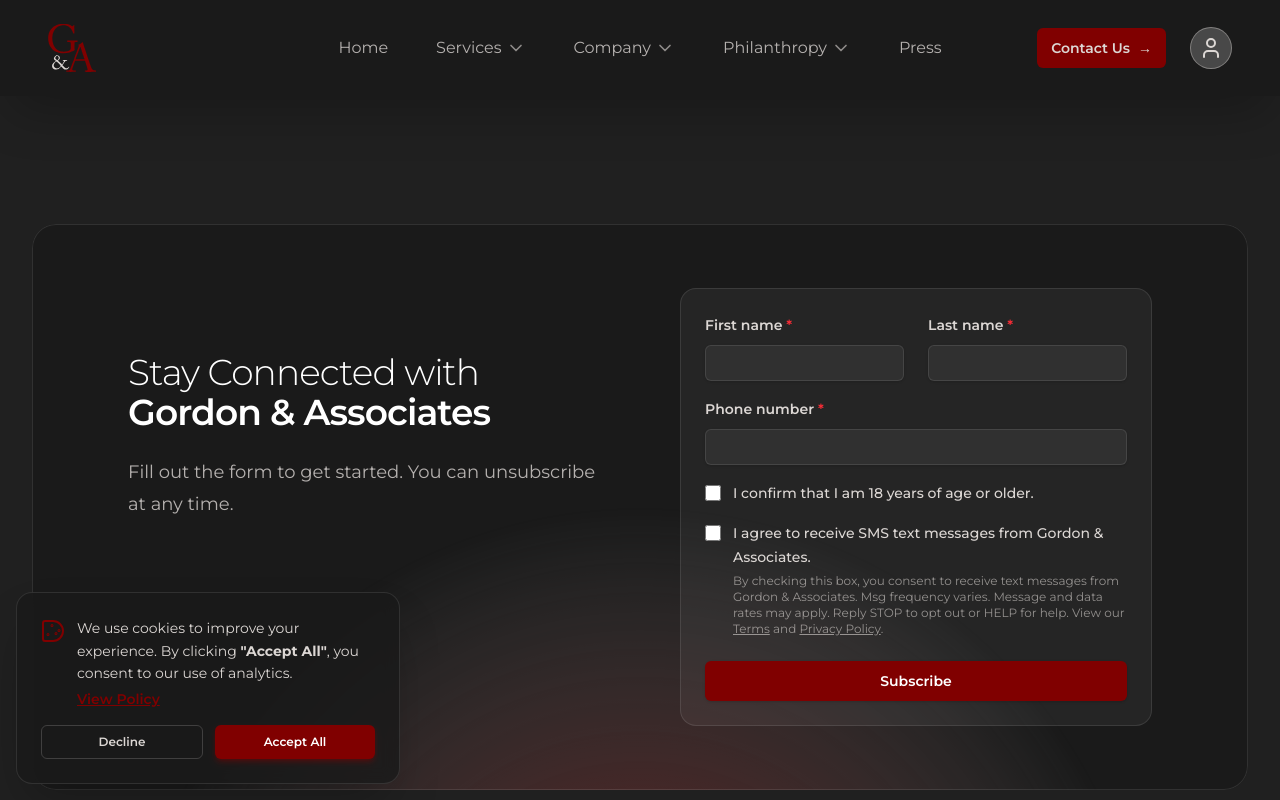
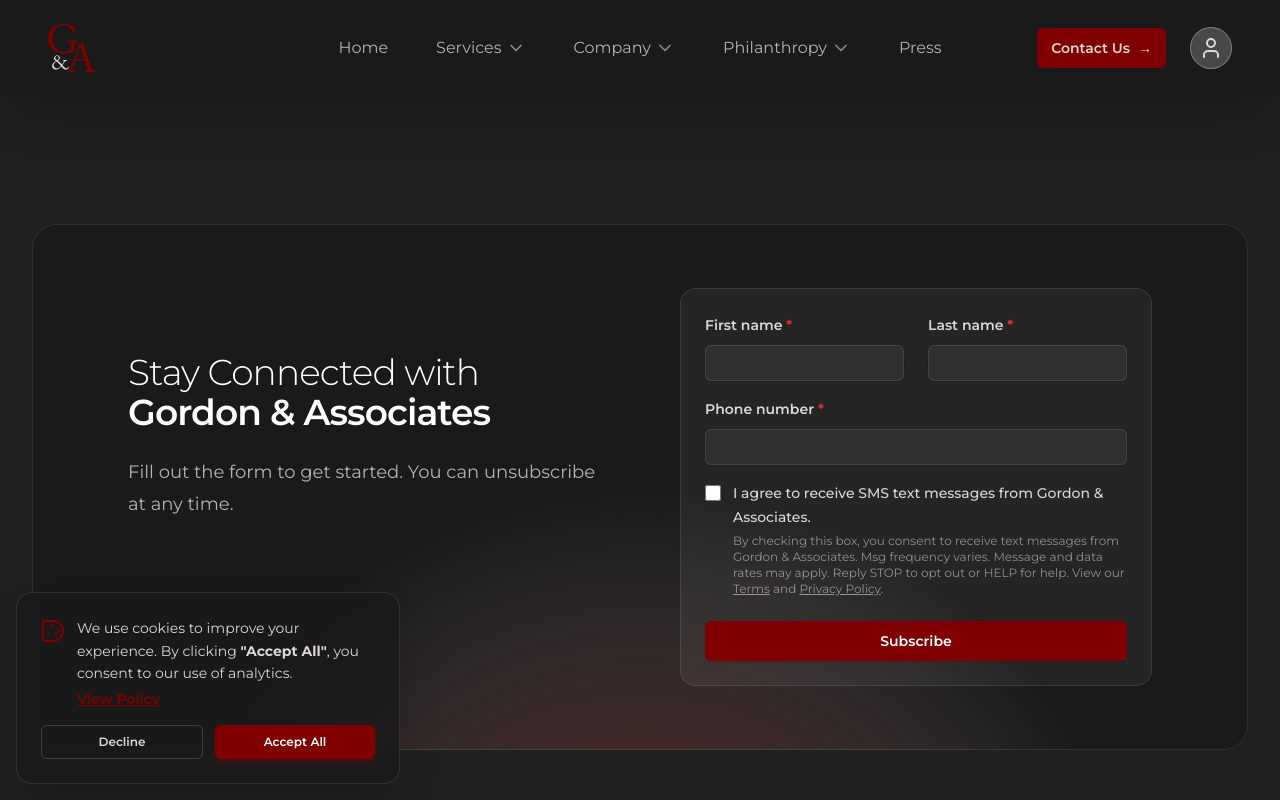
Before and after one commit to lmmiguelgo/g-a, a Next.js app: page /terms in a window 1280 px wide. Shown: the top 800 px of the page. Built offline with nearby package versions, Linux system fonts and the light colour scheme; what tailwindcss-animated would draw is missing.

Commit message:
removed 18

```diff
--- a/src/components/blocks/ctaTerms/ctaTerms.tsx
+++ b/src/components/blocks/ctaTerms/ctaTerms.tsx
@@ -61,24 +61,7 @@
                                     </div>
                                 </div>
 
-                                <div className="sm:col-span-2">
-                                    <div className="flex gap-x-3 items-start">
-                                        <div className="flex h-6 items-center">
-                                            <input
-                                                id="age-gate"
-                                                name="age-gate"
-                                                type="checkbox"
-                                                required
-                                                className="h-4 w-4 rounded border-white/10 bg-white/5 text-accent-primary focus:ring-accent-primary"
-                                            />
-                                        </div>
-                                        <div className="text-sm leading-6">
-                                            <label htmlFor="age-gate" className="font-medium text-foreground">
-                                                I confirm that I am 18 years of age or older.
-                                            </label>
-                                        </div>
-                                    </div>
-                                </div>
+
                                 <div className="sm:col-span-2">
                                     <div className="flex gap-x-3 items-start">
                                         <div className="flex h-6 items-center">
```
